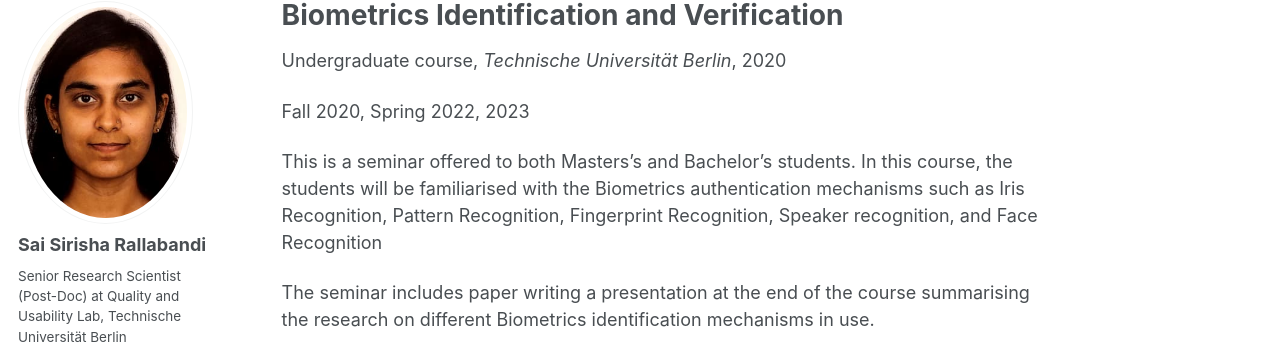
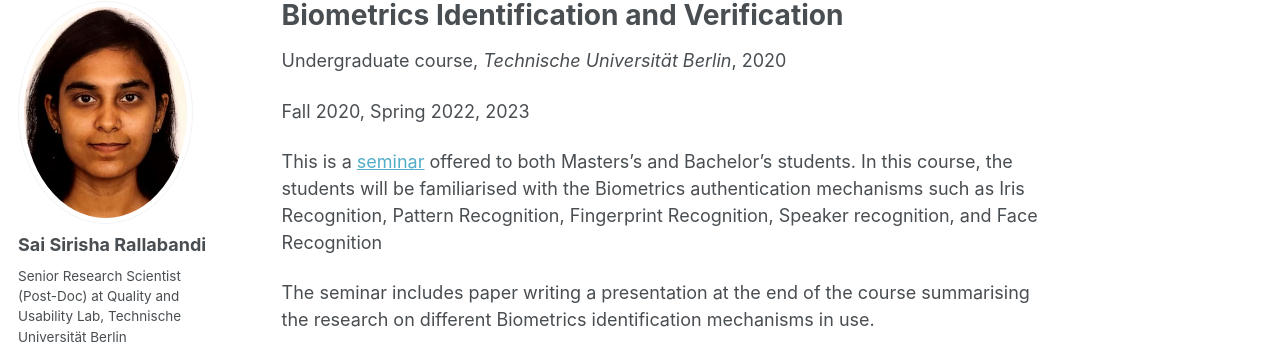
Before and after one commit to SaiSirishaR/saisirishar.github.io, a Jekyll site: the page built from _teaching/BIoV.md, in a window 1280 px wide. Shown: the part 117-461 px from the top of the page. Built offline with Jekyll 4.4.1, drawn with Linux system fonts in a browser that asks for light colours; part of the change alters nothing that is shown.

Commit message:
Update BIoV.md

```diff
--- a/_teaching/BIoV.md
+++ b/_teaching/BIoV.md
@@ -10,7 +10,7 @@ location: "Berlin, Germany"
 
 Fall 2020, Spring 2022, 2023
 
-This is a seminar offered to both Masters's and Bachelor's students. In
+This is a [seminar](https://www.tu.berlin/en/qu/study-and-teaching/course-offer/courses/sommersemester/biometric-identification-verification) offered to both Masters's and Bachelor's students. In
 this course, the students will be familiarised with the Biometrics
 authentication mechanisms such as Iris Recognition, Pattern Recognition,
 Fingerprint Recognition, Speaker recognition, and Face Recognition
```
